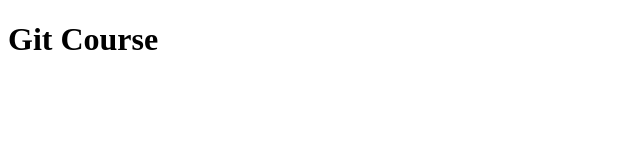
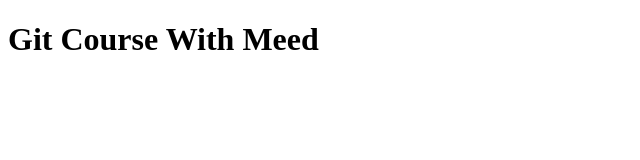
Before and after one commit to Meedbechir/gitcourse-2, a plain HTML site: page index.html in a window 1280 px wide. Shown: the whole page, without its empty margins (0-640 px from the left). Drawn offline with Linux system fonts and the light colour scheme.

Commit message:
Index Meed

```diff
--- a/index.html
+++ b/index.html
@@ -6,6 +6,6 @@
     <title>Git | Course</title>
 </head>
 <body>
-    <h1>Git Course</h1>
+    <h1>Git Course With Meed</h1>
 </body>
 </html>
```
